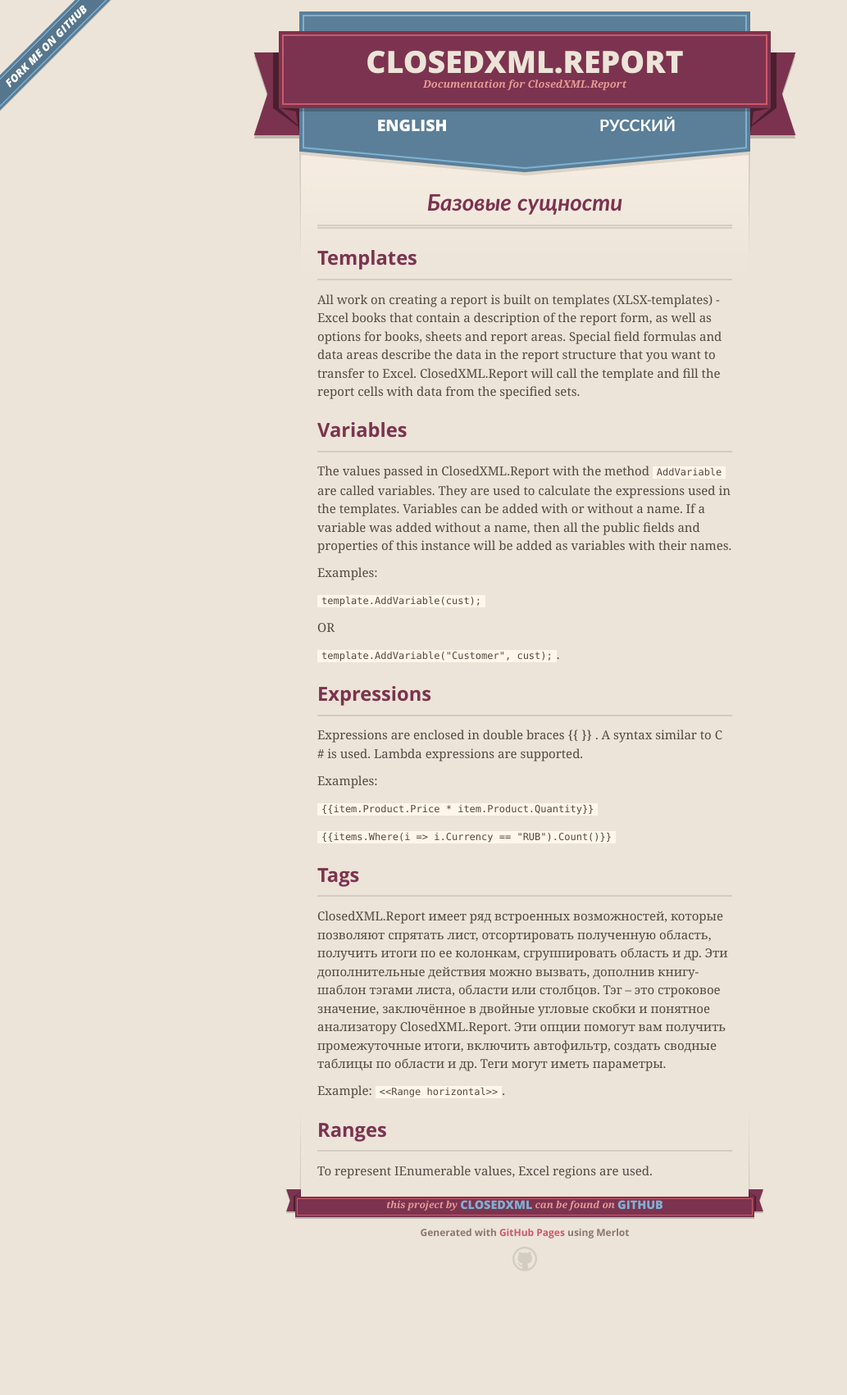
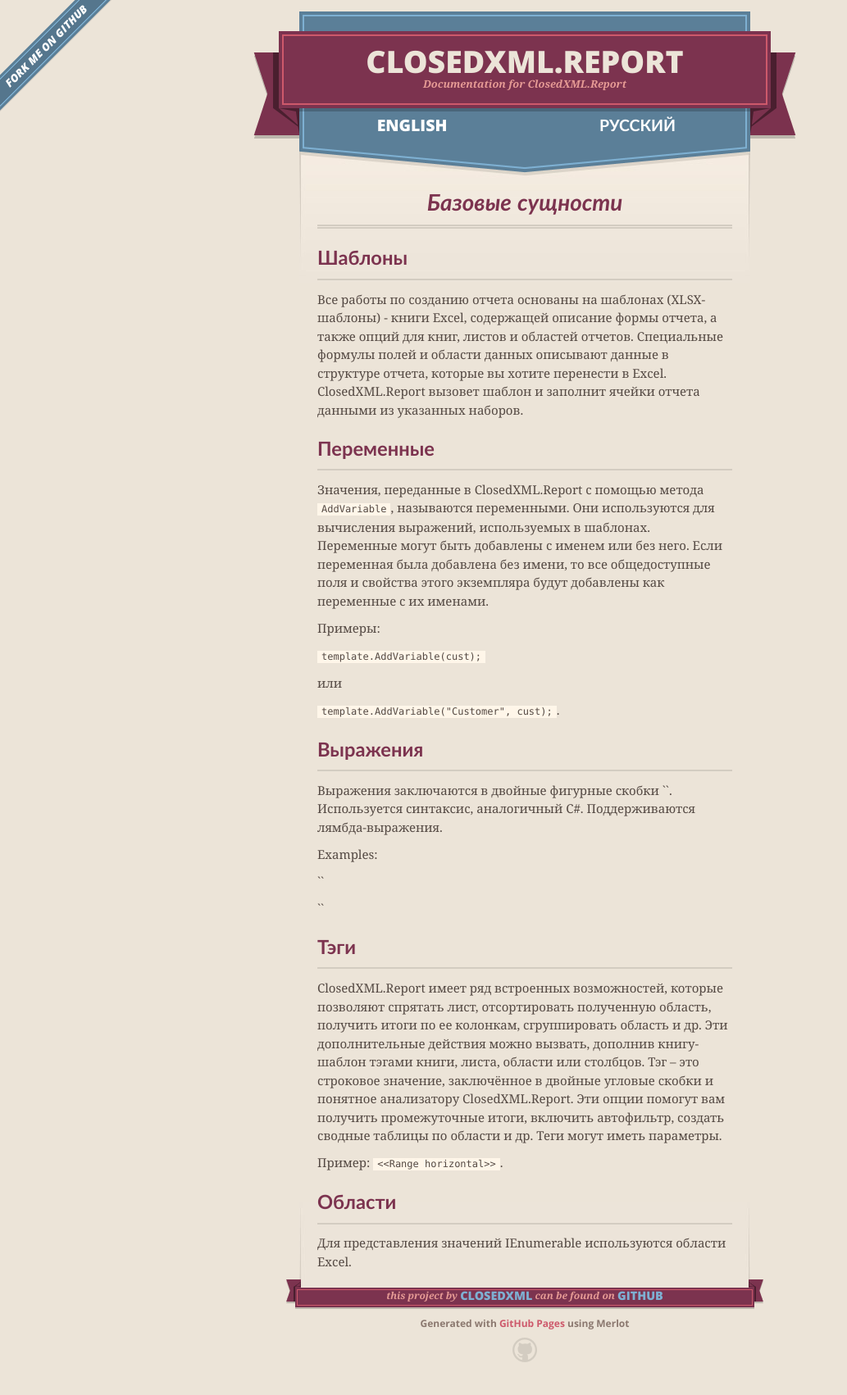
Before and after one commit to ClosedXML/ClosedXML.Report, a Jekyll site: the page built from docs/ru/Basic-concepts.md, in a window 1280 px wide. Shown: the whole page at 82% size, without its empty margins (0-1033 px from the left). Built offline with Jekyll 4.4.1, drawn with Linux system fonts in a browser that asks for light colours; our own code applies the rules of GitHub Pages for plain Markdown files; before the commit the page ends 1591 px from its top, so only the background shows below that.

Commit message:
Update Basic-concepts.md

```diff
--- a/docs/ru/Basic-concepts.md
+++ b/docs/ru/Basic-concepts.md
@@ -4,36 +4,35 @@ title: Базовые сущности
 
 # Базовые сущности
 
-### Templates
-All work on creating a report is built on templates (XLSX-templates) - Excel books that contain a description of the report form, as well as options for books, sheets and report areas. Special field formulas and data areas describe the data in the report structure that you want to transfer to Excel. ClosedXML.Report will call the template and fill the report cells with data from the specified sets.
+### Шаблоны
+Все работы по созданию отчета основаны на шаблонах (XLSX-шаблоны) - книги Excel, содержащей описание формы отчета, а также опций для книг, листов и областей отчетов. Специальные формулы полей и области данных описывают данные в структуре отчета, которые вы хотите перенести в Excel. ClosedXML.Report вызовет шаблон и заполнит ячейки отчета данными из указанных наборов.
 
-### Variables
-The values passed in ClosedXML.Report with the method `AddVariable` are called variables. They are used to calculate the expressions used in the templates. Variables can be added with or without a name. If a variable was added without a name, then all the public fields and properties of this instance will be added as variables with their names.
+### Переменные
+Значения, переданные в ClosedXML.Report с помощью метода `AddVariable`, называются переменными. Они используются для вычисления выражений, используемых в шаблонах. Переменные могут быть добавлены с именем или без него. Если переменная была добавлена без имени, то все общедоступные поля и свойства этого экземпляра будут добавлены как переменные с их именами.
 
-Examples:
+Примеры:
 
 `template.AddVariable(cust);`
 
-OR
+или
 
 `template.AddVariable("Customer", cust);`.
 
 
-### Expressions
-Expressions are enclosed in double braces {% raw %}{{ }}{% endraw %} . A syntax similar to C # is used. Lambda expressions are supported.
+### Выражения
+Выражения заключаются в двойные фигурные скобки `{{}}`. Используется синтаксис, аналогичный C#. Поддерживаются лямбда-выражения.
 
 Examples:
 
-{% raw %}
 `{{item.Product.Price * item.Product.Quantity}}`
 
 `{{items.Where(i => i.Currency == "RUB").Count()}}`
-{% endraw %}
 
-### Tags
-ClosedXML.Report имеет ряд встроенных возможностей, которые позволяют спрятать лист, отсортировать полученную область, получить итоги по ее колонкам, сгруппировать область и др. Эти дополнительные действия можно вызвать, дополнив книгу-шаблон тэгами листа, области или столбцов. Тэг – это строковое значение, заключённое в двойные угловые скобки и понятное анализатору ClosedXML.Report. Эти опции помогут вам получить промежуточные итоги, включить автофильтр, создать сводные таблицы по области и др. Теги могут иметь параметры.
 
-Example: `<<Range horizontal>>`.
+### Тэги
+ClosedXML.Report имеет ряд встроенных возможностей, которые позволяют спрятать лист, отсортировать полученную область, получить итоги по ее колонкам, сгруппировать область и др. Эти дополнительные действия можно вызвать, дополнив книгу-шаблон тэгами книги, листа, области или столбцов. Тэг – это строковое значение, заключённое в двойные угловые скобки и понятное анализатору ClosedXML.Report. Эти опции помогут вам получить промежуточные итоги, включить автофильтр, создать сводные таблицы по области и др. Теги могут иметь параметры.
 
-### Ranges
-To represent IEnumerable values, Excel regions are used.
+Пример: `<<Range horizontal>>`.
+
+### Области
+Для представления значений IEnumerable используются области Excel.
```
